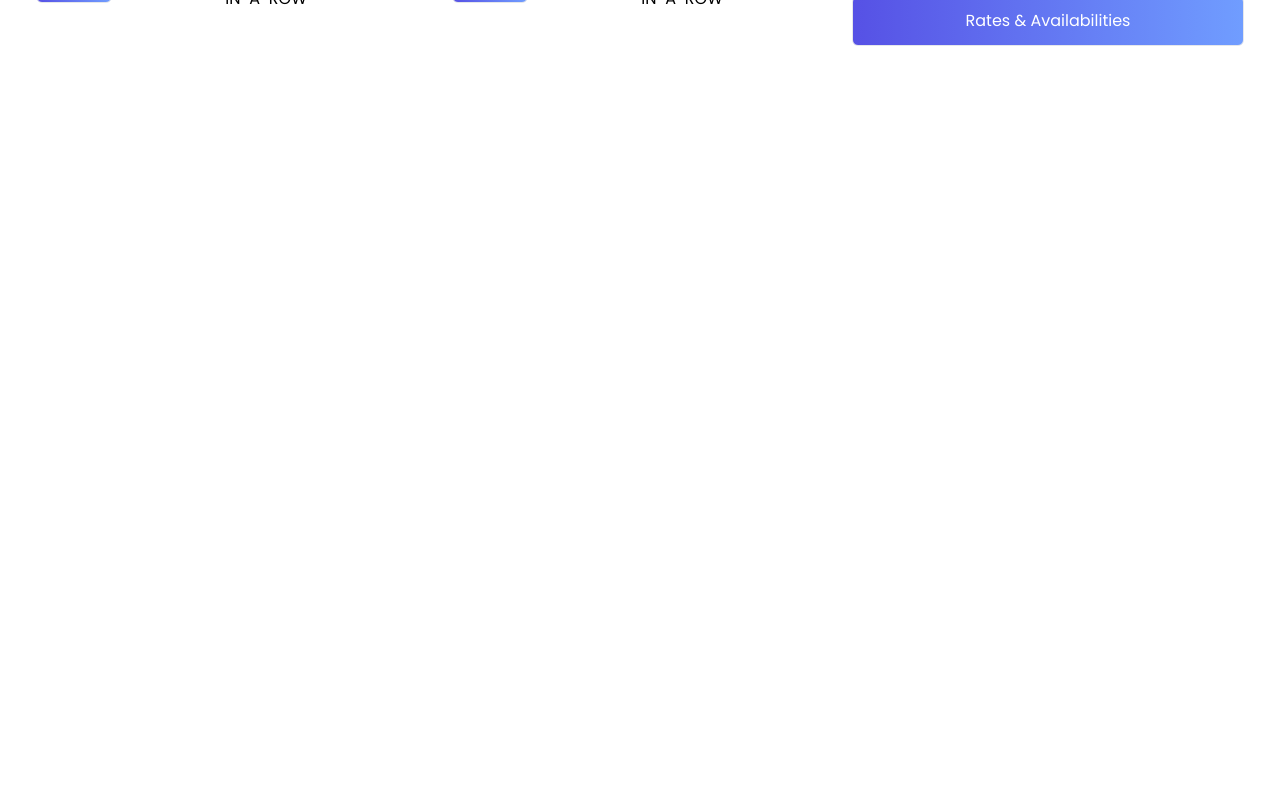
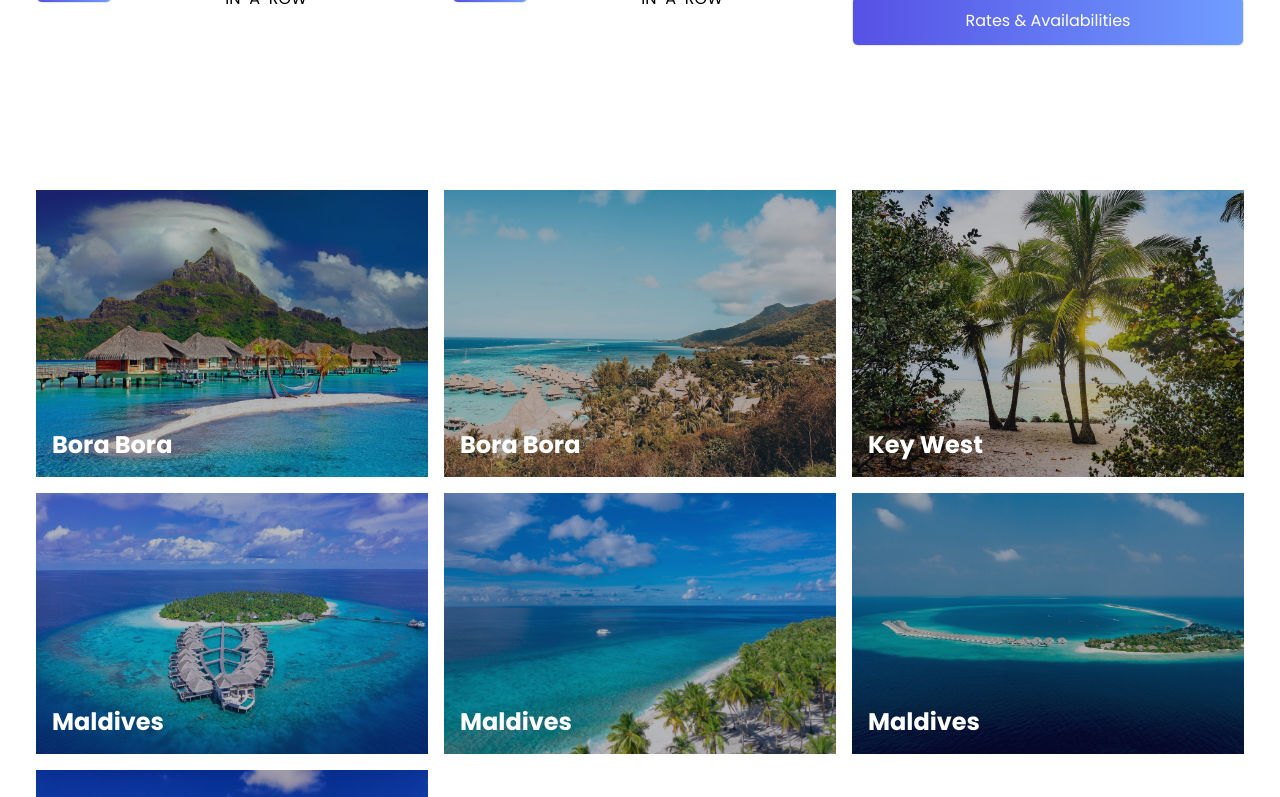
Before and after one commit to wheeler6123/realize-dreams-travel, a Next.js app: page / in a window 1280 px wide. Shown: the part 2000-2797 px from the top of the page. Before the commit the page ends 2126 px from the top, so only its background shows below. Built offline with nearby package versions, Linux system fonts and the light colour scheme.

Commit message:
completed Selects section with SelectsCard component as well as YtSlider

```diff
--- a/app/lib/sliderData.ts
+++ b/app/lib/sliderData.ts
@@ -7,14 +7,14 @@ import maldives from '@/public/images/maldives.jpg';
 import maldives2 from '@/public/images/maldives2.jpg';
 import maldives3 from '@/public/images/maldives3.jpg';
 
-interface SliderData {
+export interface ISliderData {
     id: number;
     title: string;
     alt: string;
     src: StaticImageData;
 }
 
-const sliderData: SliderData[] = [
+const sliderData: ISliderData[] = [
     {
         id: 1,
         title: 'Bora Bora',
--- a/app/page.tsx
+++ b/app/page.tsx
@@ -4,6 +4,8 @@ import Hero from './ui/Hero';
 import SearchForm from "./ui/components/SearchForm";
 import Destinations from "./ui/Destinations";
 import Search from "./ui/Search";
+import Selects from "./ui/Selects";
+import YtSlider from "./ui/components/YtSlider";
 
 export default function Home() {
   return (
@@ -12,6 +14,8 @@ export default function Home() {
         <Hero />
         <Destinations />
         <Search />
+        <Selects />
+        <YtSlider />
     </main>
   );
 }
--- /dev/null
+++ b/app/ui/Selects.tsx
@@ -0,0 +1,15 @@
+import Image from 'next/image';
+import sliderData from '../lib/sliderData';
+import SelectsCard from './components/SelectsCard';
+
+export default function Selects() {
+    return (
+        <div className="max-w-[1240px] mx-auto px-4 py-16 grid sm:grid-cols-2 lg:grid-cols-3 gap-4">
+            {sliderData?.map((item) => {
+                return (
+                    <SelectsCard key={item.id} item={item} />
+                )
+            })}
+        </div>
+    )
+}
--- /dev/null
+++ b/app/ui/components/SelectsCard.tsx
@@ -0,0 +1,15 @@
+import Image from 'next/image'
+import { ISliderData } from '@/app/lib/sliderData';
+
+export default function SelectsCard({ item: item }:  { item: ISliderData }) {
+    return (
+        <div className="relative">
+            <Image className='w-full h-full object-cover' src={item.src} alt={item.alt} />
+            <div className="bg-gray-900/30 absolute top-0 left-0 w-full h-full">
+                <p className="left-4 bottom-4 text-2xl font-bold text-white absolute">
+                    {item.title}
+                </p>
+            </div>
+        </div>
+    )
+}
--- /dev/null
+++ b/app/ui/components/YtSlider.tsx
@@ -0,0 +1,33 @@
+'use client';
+
+import { useState } from "react";
+import sliderData from "@/app/lib/sliderData"
+import Image from 'next/image';
+import { BsArrowLeftSquareFill, BsArrowRightSquareFill } from 'react-icons/bs';
+import { set } from "mongoose";
+
+export default function YtSlider() {
+    const [slide, setSlide] = useState(0);
+    const length = sliderData.length;
+
+    const prevSlide = () => {
+        setSlide(slide === 0 ? length - 1 : slide - 1)
+    };
+    const nextSlide = () => {
+        setSlide(slide === length - 1 ? 0 : slide + 1)
+    };
+
+    return (
+        <div className="max-w-[1240px] mx-auto px-4 py-16 relative flex justify-center items-center">
+            <BsArrowLeftSquareFill onClick={prevSlide} className="absolute top-[50%] text-3xl text-white cursor-pointer left-8" />
+            <BsArrowRightSquareFill onClick={nextSlide} className="absolute top-[50%] text-3xl text-white cursor-pointer right-8" />
+            {sliderData.map((item, index) => (
+                <div className={index === slide ? 'opacity-100' : 'opacity-0'} key={item.id}>
+                    {index === slide && (
+                        <Image className={"w-full h-full object-cover rounded-md"} src={item.src} alt={item.alt} />
+                    )}
+                </div>
+            ))}
+        </div>
+    )
+}
```
